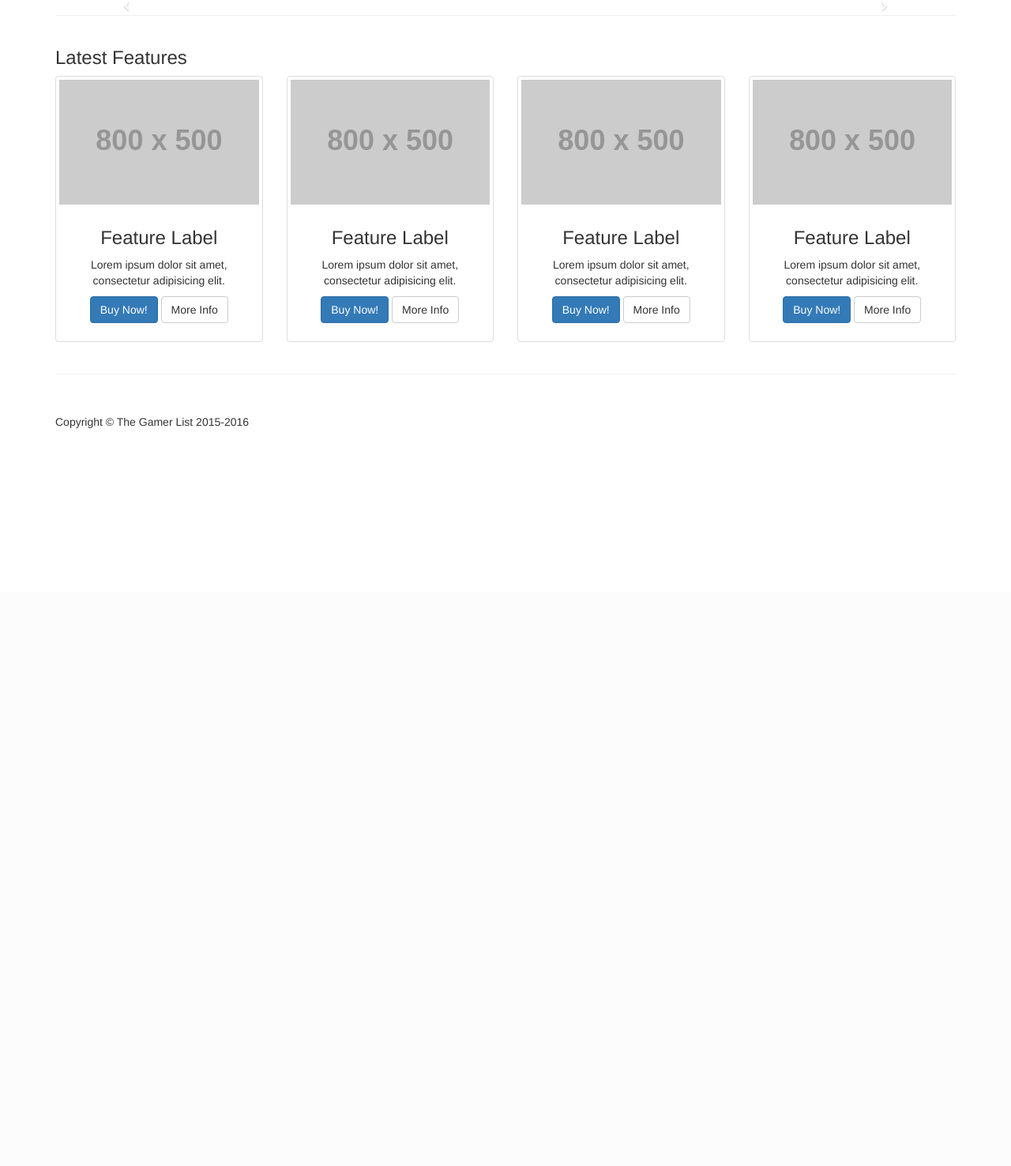
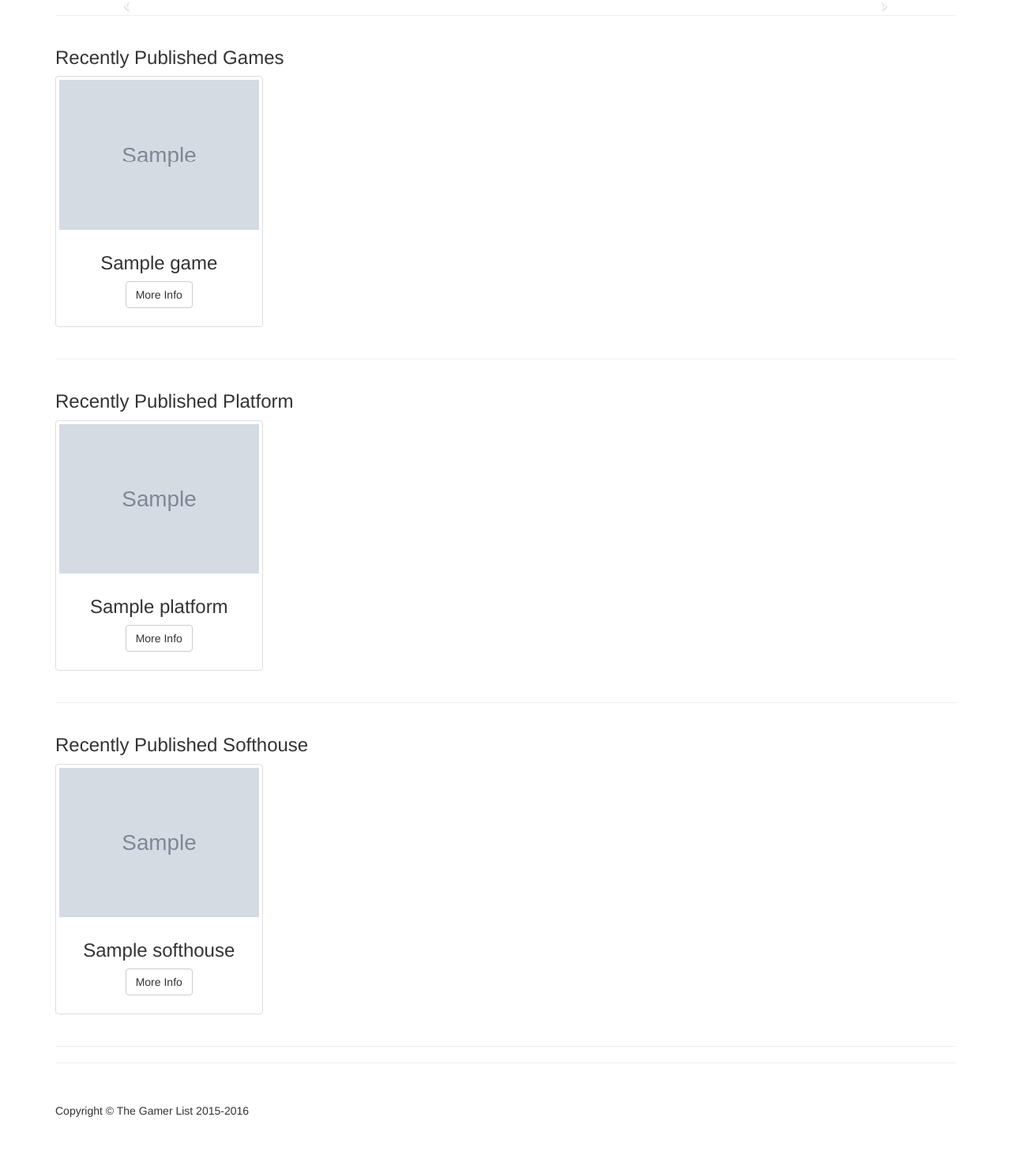
Before and after one commit to efrj/The-Gamer-List, a Rails app: page / in a window 1280 px wide. Shown: the part 51-1527 px from the top of the page at 79% size. Before the commit the page ends 800 px from the top, so only its background shows below. Run offline with Rails 7, Linux system fonts and the light colour scheme; tables that the repository leaves empty hold one stand-in row (Sample ...); some libraries are stand-ins or nearby versions.

Commit message:
Add loop for listing games, platforms and genres

```diff
--- a/app/controllers/page_controller.rb
+++ b/app/controllers/page_controller.rb
@@ -1,4 +1,7 @@
 class PageController < ApplicationController
-	def index
-	end
+    def index
+        @game = Game.last(6)
+        @platform = Platform.last(6)
+        @softhouse = Softhouse.last(6)
+    end
 end
--- a/app/views/page/index.html.erb
+++ b/app/views/page/index.html.erb
@@ -43,7 +43,7 @@
 <!-- Title -->
 <div class="row">
     <div class="col-lg-12">
-        <h3>Latest Features</h3>
+        <h3>Recently Published Games</h3>
     </div>
 </div>
 <!-- /.row -->
@@ -51,57 +51,72 @@
 <!-- Page Features -->
 <div class="row text-center">
 
+    <% @game.each do |g| %>
         <div class="col-md-3 col-sm-6 hero-feature">
             <div class="thumbnail">
-            <img src="http://placehold.it/800x500" alt="">
+                <%=image_tag(g.image.url(:medium), width: 350) if g.image.present? %>
                 <div class="caption">
-                <h3>Feature Label</h3>
-                <p>Lorem ipsum dolor sit amet, consectetur adipisicing elit.</p>
-                <p>
-                    <a href="#" class="btn btn-primary">Buy Now!</a> <a href="#" class="btn btn-default">More Info</a>
-                </p>
+                    <h3><%=g.title%></h3>
+                    <p><a href="#" class="btn btn-default">More Info</a></p>
                 </div>
             </div>
         </div>
+    <% end %>
 
+</div>
+<!-- /.row -->
+<hr>
+
+<!-- Title -->
+<div class="row">
+    <div class="col-lg-12">
+        <h3>Recently Published Platform</h3>
+    </div>
+</div>
+<!-- /.row -->
+
+<!-- Page Features -->
+<div class="row text-center">
+
+    <% @platform.each do |p| %>
         <div class="col-md-3 col-sm-6 hero-feature">
             <div class="thumbnail">
-            <img src="http://placehold.it/800x500" alt="">
+                <%=image_tag(p.image.url(:medium), width: 350) if p.image.present? %>
                 <div class="caption">
-                <h3>Feature Label</h3>
-                <p>Lorem ipsum dolor sit amet, consectetur adipisicing elit.</p>
-                <p>
-                    <a href="#" class="btn btn-primary">Buy Now!</a> <a href="#" class="btn btn-default">More Info</a>
-                </p>
+                    <h3><%=p.name%></h3>
+                    <p><a href="#" class="btn btn-default">More Info</a></p>
                 </div>
             </div>
         </div>
+    <% end %>
 
+</div>
+<!-- /.row -->
+<hr>
+
+<!-- Title -->
+<div class="row">
+    <div class="col-lg-12">
+        <h3>Recently Published Softhouse</h3>
+    </div>
+</div>
+<!-- /.row -->
+
+<!-- Page Features -->
+<div class="row text-center">
+
+    <% @softhouse.each do |s| %>
         <div class="col-md-3 col-sm-6 hero-feature">
             <div class="thumbnail">
-            <img src="http://placehold.it/800x500" alt="">
+                <%=image_tag(s.image.url(:medium), width: 350) if s.image.present? %>
                 <div class="caption">
-                <h3>Feature Label</h3>
-                <p>Lorem ipsum dolor sit amet, consectetur adipisicing elit.</p>
-                <p>
-                    <a href="#" class="btn btn-primary">Buy Now!</a> <a href="#" class="btn btn-default">More Info</a>
-                </p>
+                    <h3><%=s.name%></h3>
+                    <p><a href="#" class="btn btn-default">More Info</a></p>
                 </div>
             </div>
         </div>
-
-    <div class="col-md-3 col-sm-6 hero-feature">
-        <div class="thumbnail">
-            <img src="http://placehold.it/800x500" alt="">
-            <div class="caption">
-                <h3>Feature Label</h3>
-                <p>Lorem ipsum dolor sit amet, consectetur adipisicing elit.</p>
-                <p>
-                    <a href="#" class="btn btn-primary">Buy Now!</a> <a href="#" class="btn btn-default">More Info</a>
-                </p>
-            </div>
-        </div>
-    </div>
+    <% end %>
 
 </div>
 <!-- /.row -->
+<hr>
```
Also changed, not shown: app/admin/game.rb (+4 -4 lines). Lines whose indentation alone changed are shown as unchanged.
